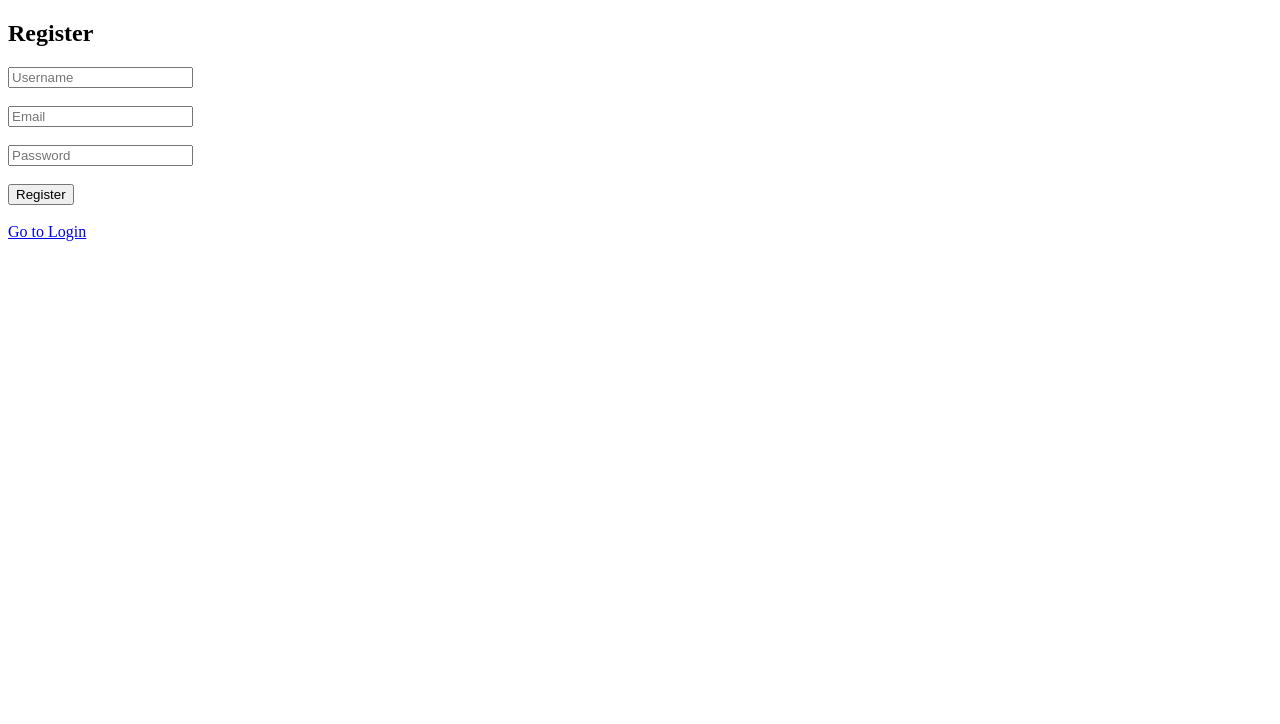
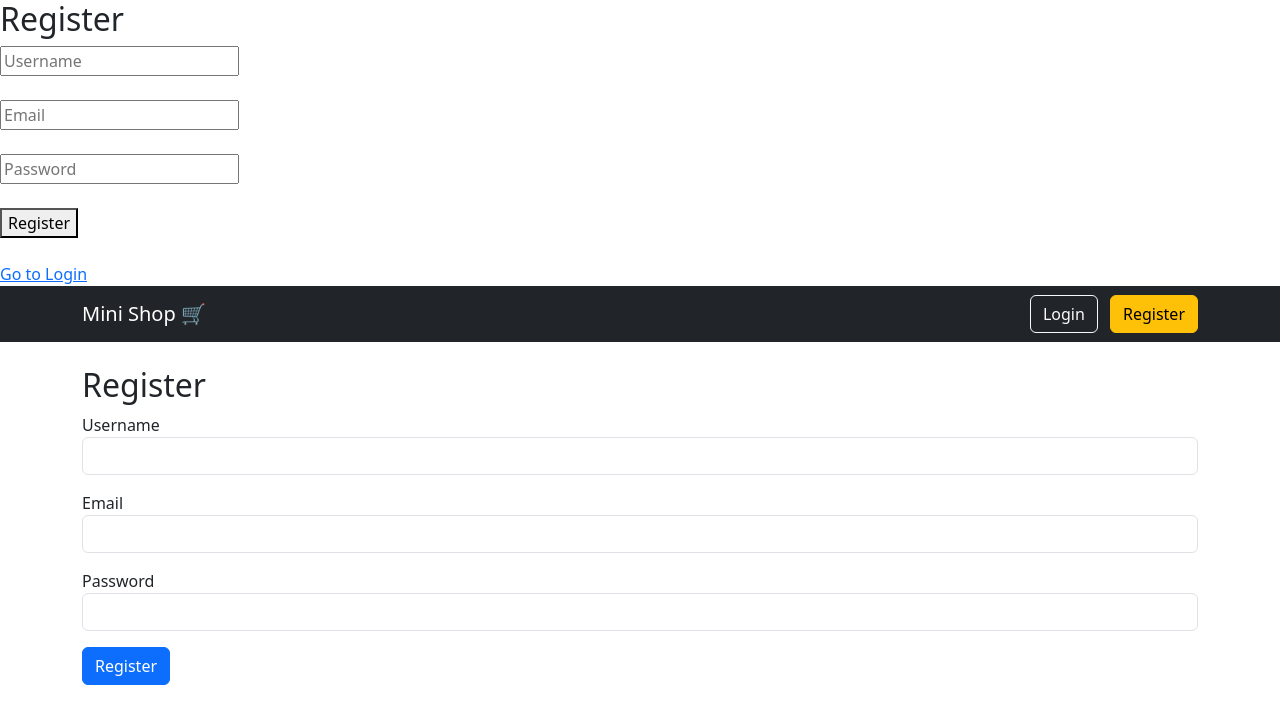
Before and after one commit to WIN18953/mini_shop, a Flask app: template templates/register.html in a window 1280 px wide. Shown: the top 724 px of the page. Run offline with Flask 3, Linux system fonts and the light colour scheme; the template is opened without the code that fills it, so the values that code supplies are empty.

Commit message:
Add register route

```diff
--- a/app.py
+++ b/app.py
@@ -1,3 +1,5 @@
+from flask import request, redirect, url_for, flash
+from werkzeug.security import generate_password_hash
 from flask import Flask, render_template
 from models import db
 from flask_login import LoginManager
@@ -19,6 +21,21 @@ def load_user(user_id):
 @app.route("/")
 def home():
     return render_template("home.html")
+@app.route("/register", methods=["GET", "POST"])
+def register():
+    if request.method == "POST":
+        username = request.form["username"]
+        email = request.form["email"]
+        password = generate_password_hash(request.form["password"])
+
+        new_user = User(username=username, email=email, password=password)
+        db.session.add(new_user)
+        db.session.commit()
+
+        flash("สมัครสมาชิกสำเร็จ 🎉")
+        return redirect(url_for("home"))
+
+    return render_template("register.html")
 
 if __name__ == "__main__":
     with app.app_context():
--- a/templates/base.html
+++ b/templates/base.html
@@ -17,6 +17,16 @@
     </div>
 </nav>
 
+{% with messages = get_flashed_messages() %}
+  {% if messages %}
+    {% for message in messages %}
+      <div class="alert alert-success">
+        {{ message }}
+      </div>
+    {% endfor %}
+  {% endif %}
+{% endwith %}
+
 <div class="container mt-4">
     {% block content %}
     {% endblock %}
--- a/templates/register.html
+++ b/templates/register.html
@@ -19,3 +19,27 @@
 
 </body>
 </html>
+{% extends "base.html" %}
+
+{% block content %}
+<h2>Register</h2>
+
+<form method="POST">
+    <div class="mb-3">
+        <label>Username</label>
+        <input type="text" name="username" class="form-control" required>
+    </div>
+
+    <div class="mb-3">
+        <label>Email</label>
+        <input type="email" name="email" class="form-control" required>
+    </div>
+
+    <div class="mb-3">
+        <label>Password</label>
+        <input type="password" name="password" class="form-control" required>
+    </div>
+
+    <button type="submit" class="btn btn-primary">Register</button>
+</form>
+{% endblock %}
```
